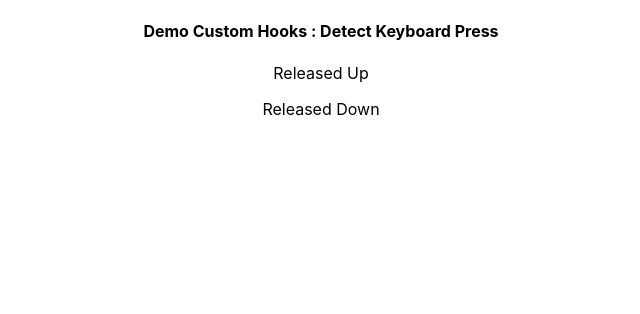
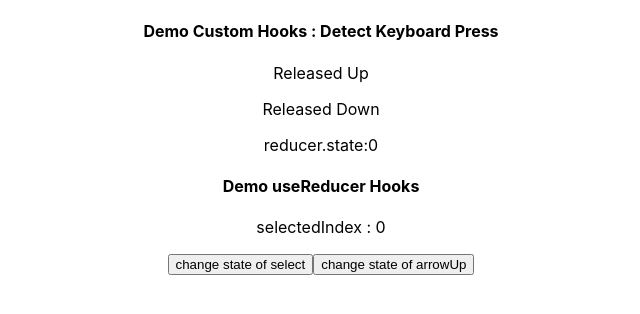
Before and after one commit to yueveron/create-react-app-ts_template, a React (Create React App) app: page / in a window 1280 px wide. Shown: the top 314 px of the page, without its empty margins (319-959 px from the left). Built offline with nearby package versions, Linux system fonts and the light colour scheme; a web font is replaced by a local one.

Commit message:
feat: Simple Example of useReducer

```diff
--- a/src/App.tsx
+++ b/src/App.tsx
@@ -6,6 +6,7 @@ import {
   DemoUseDispalyList,
   DemoUseCopyToClipboard,
   DemoUseKeyBoard,
+  DemoUseReducerSimple,
 } from './pages/demo-customhooks/DemoCustomHooks';
 // import DemoReactQuery from './pages/demo-react-query/DemoReactQuery';
 // import DemoReactTest from './pages/demo-react-test/DemoReactTest';
@@ -23,6 +24,7 @@ function App() {
       {/* <DemoUtils /> */}
       {/* <DemoTs hobbies="football" /> */}
       <DemoUseKeyBoard />
+      <DemoUseReducerSimple />
     </div>
   );
 }
--- a/src/pages/demo-customhooks/DemoCustomHooks.tsx
+++ b/src/pages/demo-customhooks/DemoCustomHooks.tsx
@@ -1,9 +1,9 @@
 import '../../styles/globals.scss';
-import { useEffect } from 'react';
+import { useEffect, useReducer } from 'react';
 import useDisplayList from './hooks/useDisplayList';
 import useCopyToClipboard from './hooks/useCopyToClipboard';
 import useKeyPress from './hooks/useKeyPress';
-
+import { initialState, reducer } from './reducer';
 /** useDisplayList - get url, return response list data */
 export const DemoUseDispalyList = () => {
   const apiUrl = 'http://jsonplaceholder.typicode.com/posts';
@@ -44,6 +44,8 @@ export const DemoUseCopyToClipboard = () => {
 
 /** useKeyBoard - get which kep has press */
 export const DemoUseKeyBoard = () => {
+  // eslint-disable-next-line no-unused-vars
+  const [state, dispatch] = useReducer(reducer, initialState);
   const arrowUpPressed = useKeyPress('ArrowUp');
   const arrowDownPressed = useKeyPress('ArrowDown');
 
@@ -63,6 +65,34 @@ export const DemoUseKeyBoard = () => {
       <h4>Demo Custom Hooks : Detect Keyboard Press</h4>
       <p>{arrowUpPressed ? 'Press Up' : 'Released Up'}</p>
       <p>{arrowDownPressed ? 'Press Down' : 'Released Down'}</p>
+      <p>reducer.state:{state.selectedIndex}</p>
     </>
   );
 };
+
+/** useReducer */
+export const DemoUseReducerSimple = () => {
+  const [state, dispatch] = useReducer(reducer, initialState);
+
+  return (
+    <>
+      <h4>Demo useReducer Hooks</h4>
+      <p>selectedIndex : {state.selectedIndex}</p>
+      <button
+        onClick={() => {
+          dispatch({ type: 'select' });
+        }}
+      >
+        change state of select
+      </button>
+
+      <button
+        onClick={() => {
+          dispatch({ type: 'arrowUp' });
+        }}
+      >
+        change state of arrowUp
+      </button>
+    </>
+  );
+};
--- /dev/null
+++ b/src/pages/demo-customhooks/reducer/index.ts
@@ -0,0 +1,18 @@
+type TState = {
+  selectedIndex: number;
+};
+type TAction =
+  | { type: 'arrowUp'; payload?: TState }
+  | { type: 'select'; payload?: TState };
+
+export const initialState: TState = { selectedIndex: 0 };
+export const reducer = (state: TState, action: TAction) => {
+  switch (action.type) {
+    case 'arrowUp':
+      return { selectedIndex: 1 };
+    case 'select':
+      return { selectedIndex: 3 };
+    default:
+      throw new Error();
+  }
+};
```
